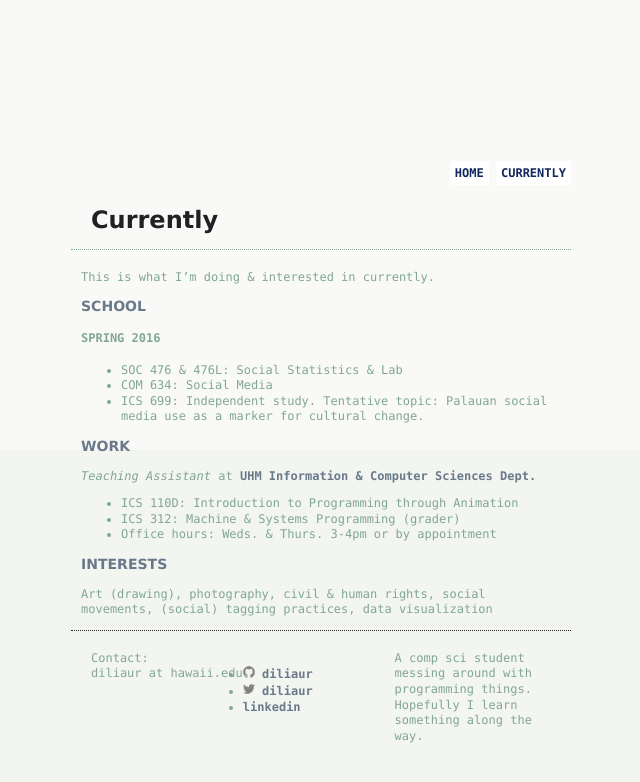
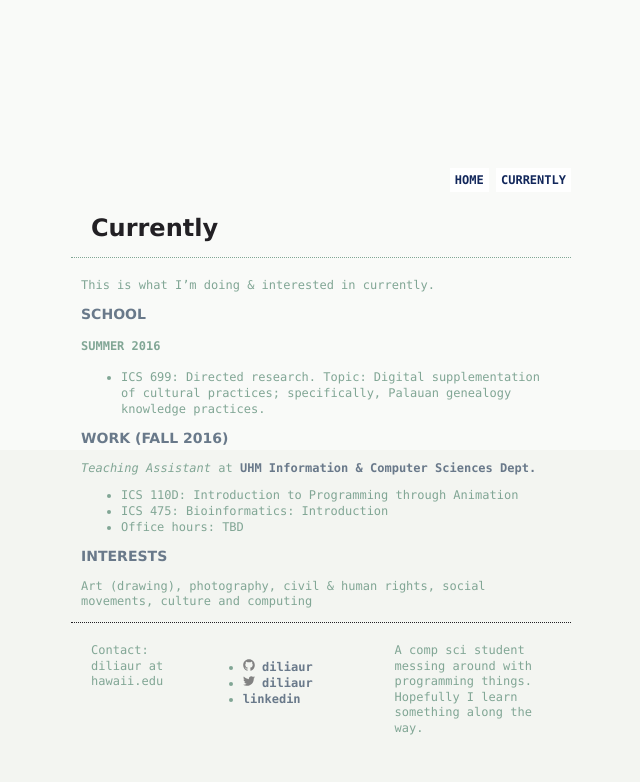
Before and after one commit to diliaur/diliaur.github.io, a Jekyll site: the page built from currently.md, in a window 1280 px wide. Shown: the top 782 px of the page, without its empty margins (319-959 px from the left). Built offline with Jekyll 4.4.1, drawn with Linux system fonts in a browser that asks for light colours; nearby versions of some CDN libraries; Markdown is read by kramdown in place of the engine named in the settings.

Commit message:
update for summer 2016

```diff
--- a/_includes/footer.html
+++ b/_includes/footer.html
@@ -5,7 +5,8 @@
     <div class="footer-col-wrapper">
       <div class="footer-col  footer-col-1">
         Contact: <br>
-        diliaur at hawaii.edu
+        diliaur at <br>
+        hawaii.edu
       </div>
 
       <div class="footer-col  footer-col-2">
--- a/currently.md
+++ b/currently.md
@@ -7,18 +7,16 @@ This is what I'm doing & interested in currently.
 
 ### School
 
-#### Spring 2016
+#### Summer 2016
 
-* SOC 476 & 476L: Social Statistics & Lab
-* COM 634: Social Media
-* ICS 699: Independent study. Tentative topic: Palauan social media use as a marker for cultural change.
+* ICS 699: Directed research. Topic: Digital supplementation of cultural practices; specifically, Palauan genealogy knowledge practices.
 
-### Work
+### Work (Fall 2016)
 _Teaching Assistant_ at [UHM Information & Computer Sciences Dept.](http://www.ics.hawaii.edu)
 
 * ICS 110D: Introduction to Programming through Animation
-* ICS 312: Machine & Systems Programming (grader)
-* Office hours: Weds. & Thurs. 3-4pm or by appointment
+* ICS 475: Bioinformatics: Introduction
+* Office hours: TBD
 
 ### Interests
-Art (drawing), photography, civil & human rights, social movements, (social) tagging practices, data visualization
+Art (drawing), photography, civil & human rights, social movements, culture and computing
```
Also changed, not shown: index.md (+1 -1 lines).
